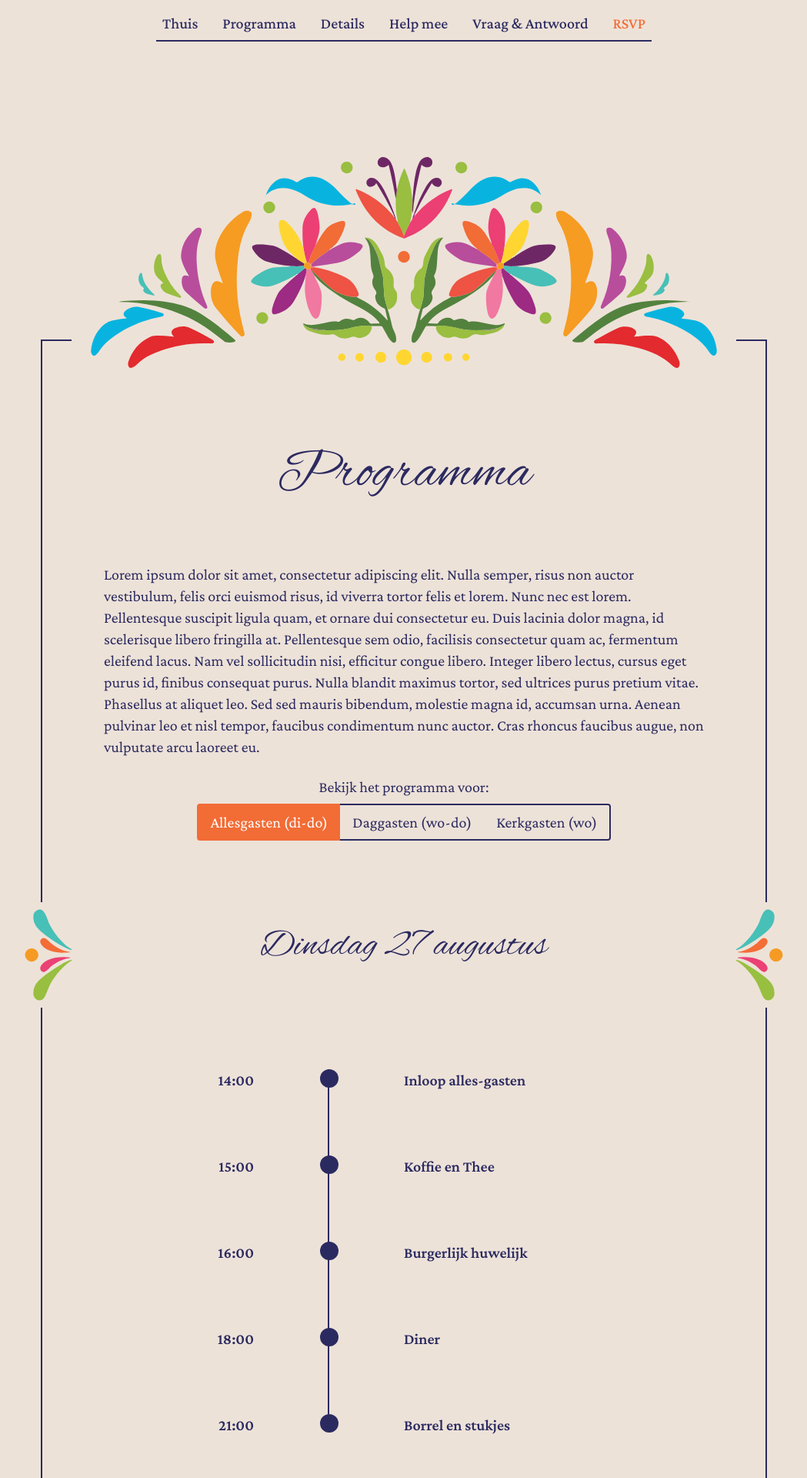
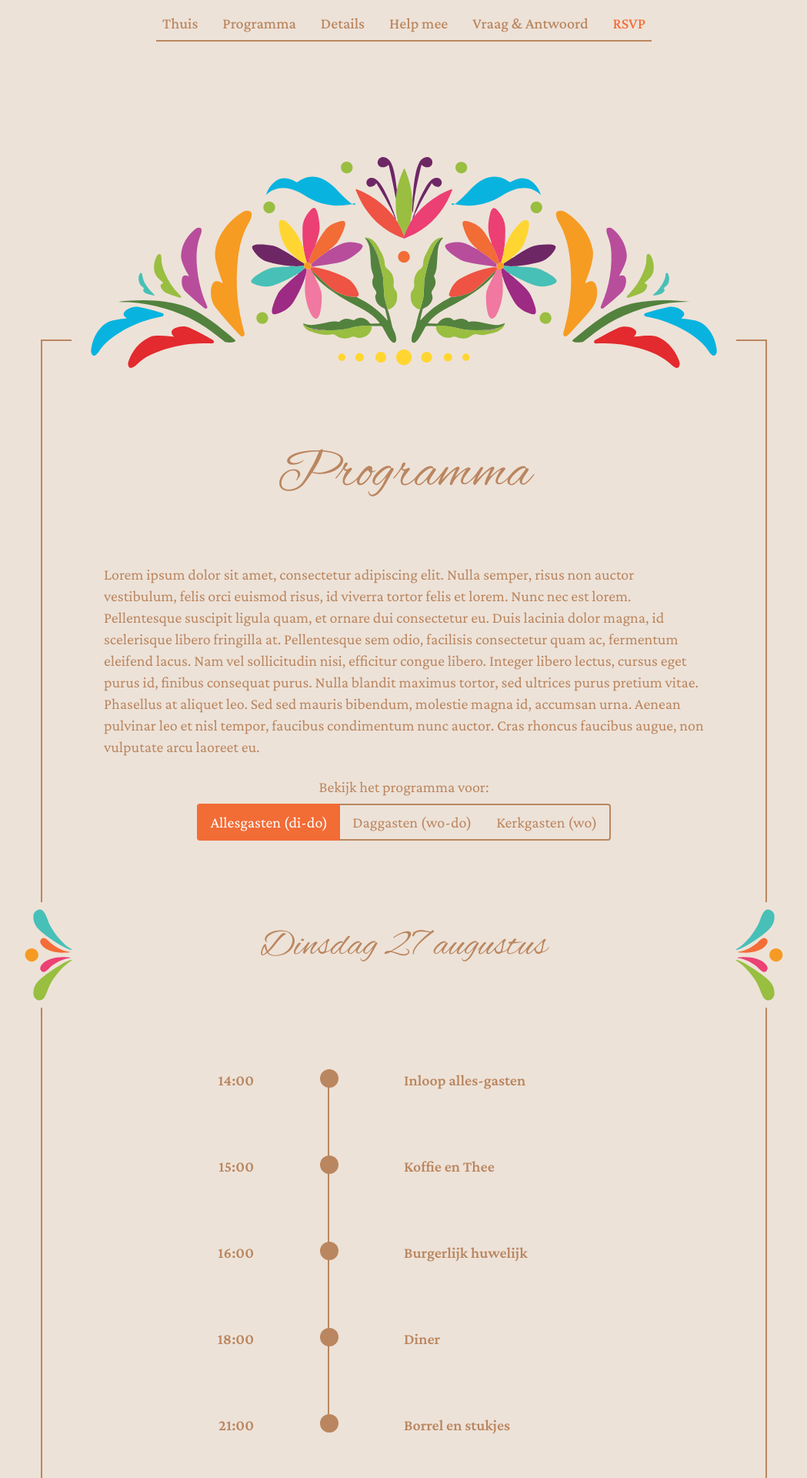
Before and after one commit to RubenSmit/onzebarfdag.nl, a Jekyll site: the page built from programma.markdown, in a window 1280 px wide. Shown: the top 1920 px of the page at 77% size, without its empty margins (115-1164 px from the left). Built offline with Jekyll 4.4.1, drawn with Linux system fonts in a browser that asks for light colours.

Commit message:
Change primary color

```diff
--- a/style/style.css
+++ b/style/style.css
@@ -1,14 +1,14 @@
 .text-primary {
-    color: #2b2a60;
-    fill: #2b2a60;
+    color: #ba865f;
+    fill: #ba865f;
 }
 
 .bg-primary {
-    background-color: #2b2a60;
+    background-color: #ba865f;
 }
 
 .border-primary {
-    border-color: #2b2a60;
+    border-color: #ba865f;
 }
 
 .bg-tan {
```
